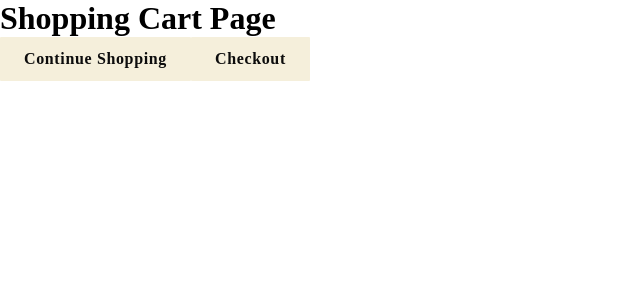
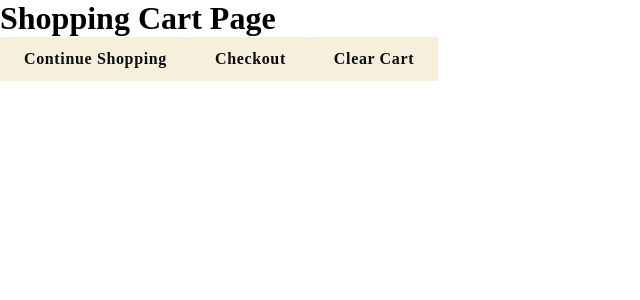
Before and after one commit to zayeemZaki/U-Eats, a React (Create React App) app: page /cart in a window 1280 px wide. Shown: the top 300 px of the page, without its empty margins (0-640 px from the left). Built offline with nearby package versions, Linux system fonts and the light colour scheme; a web font is replaced by a local one.

Commit message:
latest psuh

```diff
--- a/src/App.js
+++ b/src/App.js
@@ -17,12 +17,32 @@ const App = () => {
 
 
     const addToCart = (item) => {
-      const newCartData = [...cartData, item];
-      setCartData(newCartData);
+      // Check if the item is already in the cart based on the title
+      const existingItemIndex = cartData.findIndex((cartItem) => cartItem.title === item.title);
 
-      // Save updated cart data to localStorage
-      localStorage.setItem('cartData', JSON.stringify(newCartData));
+      if (existingItemIndex !== -1) {
+        // If the item is already in the cart, update its quantity
+        const updatedCart = cartData.map((cartItem, index) =>
+          index === existingItemIndex
+            ? { ...cartItem, quantity: cartItem.quantity + 1 } // Increase quantity
+            : cartItem
+        );
+
+        // Update the cart state
+        setCartData(updatedCart);
+
+        // Save updated cart data to localStorage
+        localStorage.setItem('cartData', JSON.stringify(updatedCart));
+      } else {
+        // If the item is not in the cart, add it with quantity 1
+        const newCartData = [...cartData, { ...item, quantity: 1 }];
+        setCartData(newCartData);
+
+        // Save updated cart data to localStorage
+        localStorage.setItem('cartData', JSON.stringify(newCartData));
+      }
     };
+
 
   return (
     <Router>
@@ -30,7 +50,7 @@ const App = () => {
         <Routes>
         <Route path="/" element={<Home addToCart={addToCart} />} />
           {/* Pass cartData and addToCart function to the Cart component */}
-          <Route path="/cart" element={<Cart cart={cartData} addToCart={addToCart} />} />
+          <Route path="/cart" element={<Cart cart={cartData} addToCart={addToCart} setCartData={setCartData}/>} />
           <Route path="/checkout" element={<CheckOut />} />
           <Route path="/menuList" element={<MenuList />} />
         </Routes>
--- a/src/components/Item/Item.jsx
+++ b/src/components/Item/Item.jsx
@@ -1,13 +1,14 @@
 import React from 'react';
 import './Item.css';
 
-const Item = ({ title, price, tags, onClose, onAddToCart }) => {
+const Item = ({ title, price, tags, onClose, onAddToCart, Quantity }) => {
   return (
     <div className="modal-overlay" onClick={onClose}>
       <div className="modal-content">
         <h2>{title}</h2>
         <p>Title: {title}</p>
         <p>Price: {price}</p>
+        <p>Quanity: {Quantity}</p>
         <p>Tags: {tags.join(', ')}</p>
         <button onClick={onAddToCart}>Add to Cart</button> {/* Add the Add to Cart button */}
 
--- a/src/container/Footer/Footer.jsx
+++ b/src/container/Footer/Footer.jsx
@@ -7,8 +7,6 @@ import './Footer.css';
 
 const Footer = () => (
   <div className="app__footer section__padding" id="login">
-    <FooterOverlay />
-    <Newsletter />
 
     <div className="app__footer-links">
       <div className="app__footer-links_contact">
@@ -39,7 +37,7 @@ const Footer = () => (
     </div>
 
     <div className="footer__copyright">
-      <p className="p__opensans">2021 Gericht. All Rights reserved.</p>
+      <p className="p__opensans">All rights reserved - Zayeem & Usman </p>
     </div>
 
   </div>
--- a/src/pages/Cart/Cart.jsx
+++ b/src/pages/Cart/Cart.jsx
@@ -1,11 +1,8 @@
-
 import React, { useEffect, useState } from 'react';
 
 import { useNavigate } from 'react-router-dom';
 
-
-const Cart = ({cart}) => {
-
+const Cart = ({ cart, setCartData}) => {
   console.log('Cart items:', cart);
 
   const navigate = useNavigate();
@@ -18,6 +15,16 @@ const Cart = ({cart}) => {
     navigate('/CheckOut');
   };
 
+  const handleClearCart = () => {
+    // Clear the cart by setting it to an empty array
+    setCartData([]);
+
+    // Clear the cart data in localStorage
+    localStorage.removeItem('cartData');
+  };
+
+
+
   return (
     <div>
       <h1>Shopping Cart Page</h1>
@@ -26,6 +33,7 @@ const Cart = ({cart}) => {
         <div key={index}>
           <h2>{item.title}</h2>
           <p>Price: {item.price}</p>
+          <p>Quantity: {item.quantity}</p>
           <p>Tags: {item.tags.join(', ')}</p>
         </div>
       ))}
@@ -36,6 +44,10 @@ const Cart = ({cart}) => {
       <button type="button" className="custom__button" onClick={handleCheckOut}>
         Checkout
       </button>
+      <button type="button" className="custom__button" onClick={handleClearCart}>
+        Clear Cart
+      </button>
+
     </div>
   );
 };
```
Lines whose indentation alone changed are shown as unchanged.
